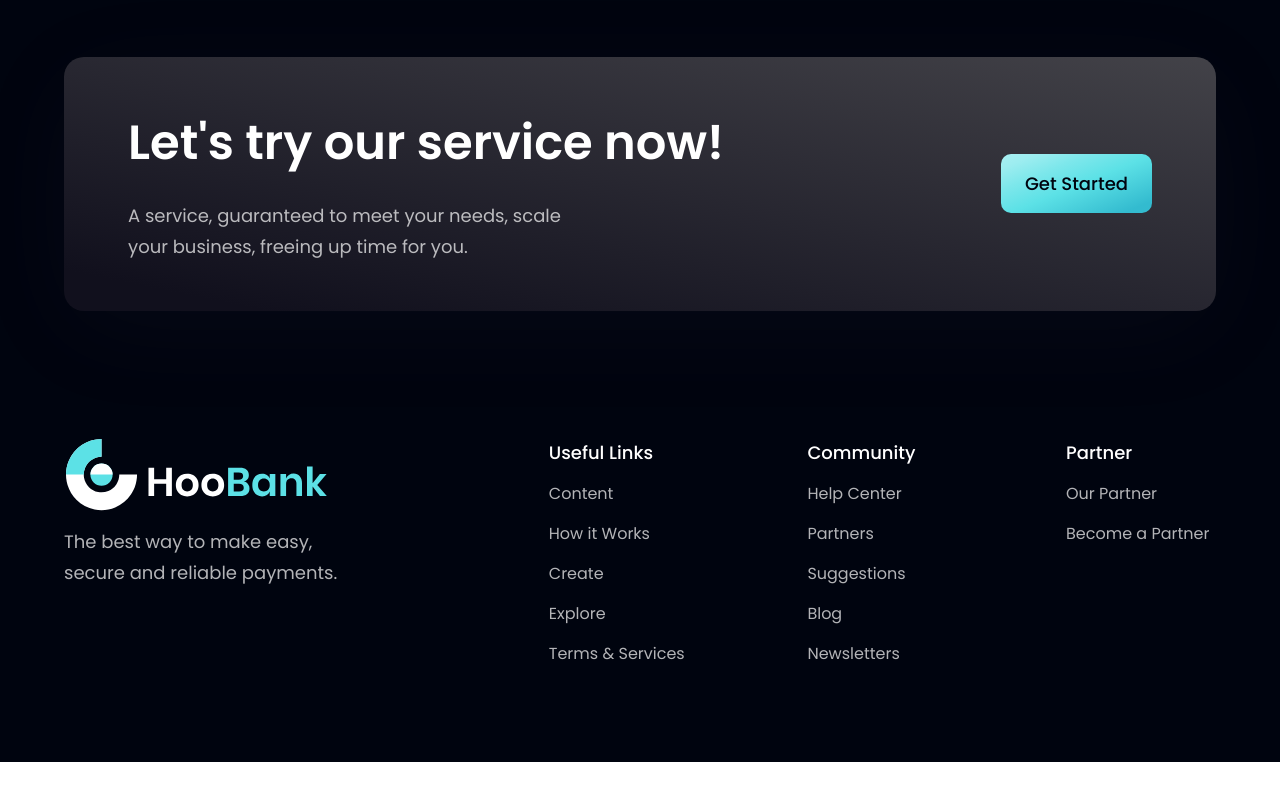
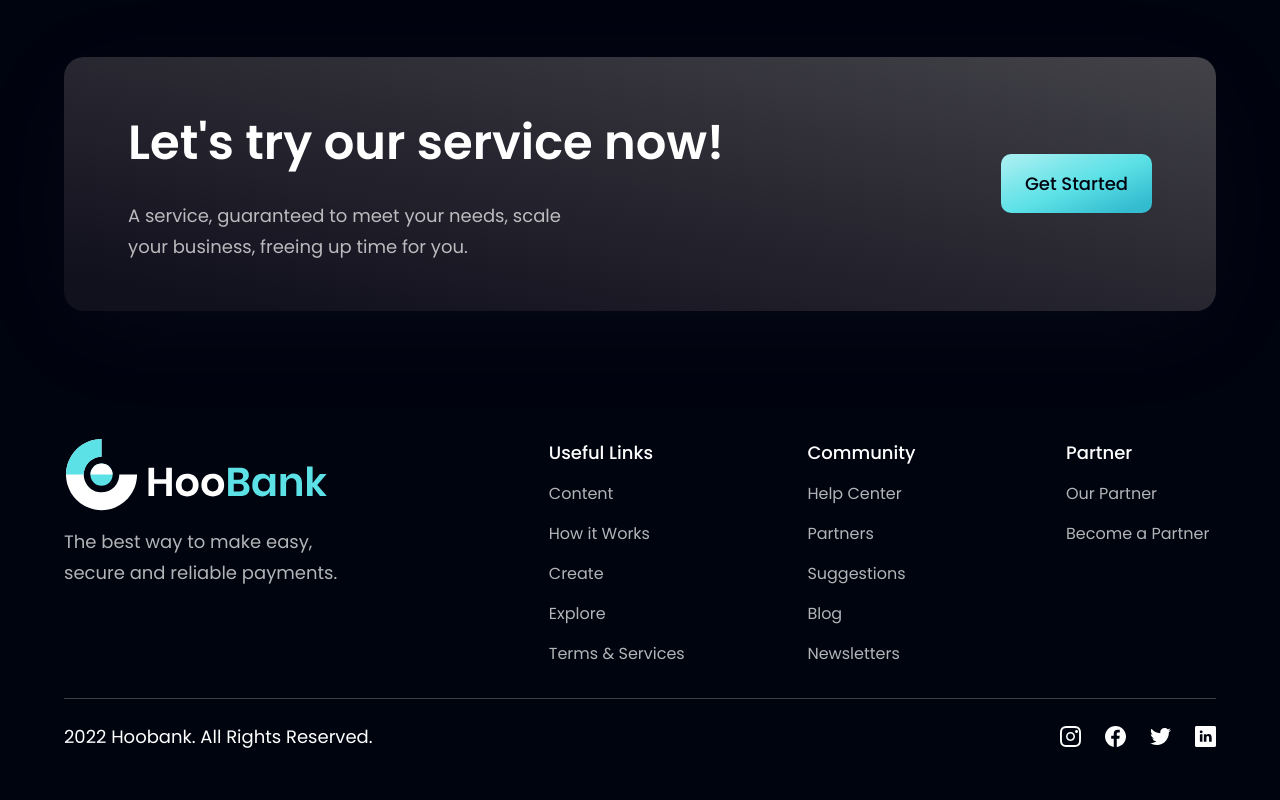
Before and after one commit to Edswel/inxenglobal, a React (Vite) app: page / in a window 1280 px wide. Shown: the part 4087-4887 px from the top of the page. Before the commit the page ends 4849 px from the top, so only its background shows below. Built offline with nearby package versions, Linux system fonts and the light colour scheme.

Commit message:
Build lower part of footer

```diff
--- a/src/components/Footer.jsx
+++ b/src/components/Footer.jsx
@@ -1,6 +1,6 @@
 import React from 'react';
 import { logo } from '../assets';
-import { footerLinks } from '../constants';
+import { footerLinks, socialMedia } from '../constants';
 import styles from '../styles';
 
 const Footer = () => {
@@ -24,6 +24,14 @@ const Footer = () => {
                     ))}
                 </div>
             </div>
+            <div className='w-full flex justify-between items-center md:flex-row flex-col pt-6 border-t-[1px] border-t-[#3f3e45]'>
+                <p className='font-poppins font-normal text-center text-[18px] leading-[27px] text-white'>2022 Hoobank. All Rights Reserved.</p>
+                <div className='flex flex-row md:mt-0 mt-6'>
+                    {socialMedia.map((social, index) => (
+                        <img className={`w-[21px] h-[21px] object-contain cursor-pointer ${index !== socialMedia.length - 1 ? 'mr-6' : 'mr-0'}`} src={social.icon} alt={social.id} key={social.id} />
+                    ))}
+                </div>
+            </div>
         </section>
     )
 }
```
